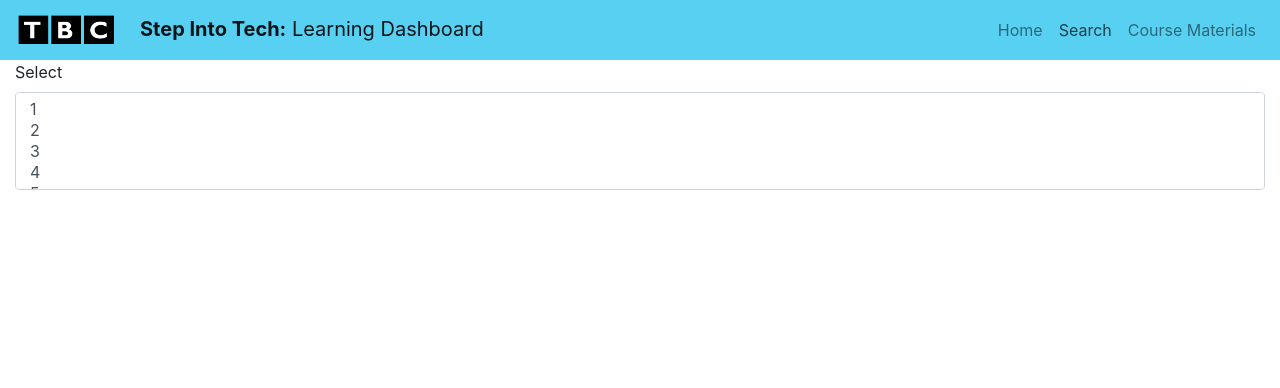
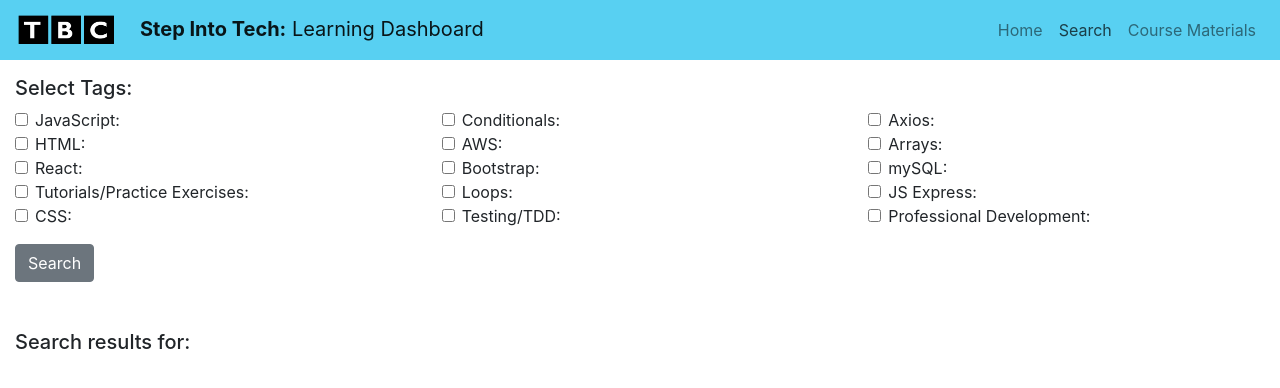
Before and after one commit to learningdashboard/learningdashboard_frontend, a React app: page / in a window 1280 px wide. Both pictures are taken after a click on the link "Search". Shown: the top 388 px of the page. Built offline with nearby package versions, Linux system fonts and the light colour scheme.

Commit message:
search implemented

```diff
--- a/src/App.js
+++ b/src/App.js
@@ -12,6 +12,7 @@ import SearchView from './viewcomponents/SearchView.js'
  * resources: an array of resource objects as dummy data for front end
  * [
  * {
+ * id:<number>
  * title: <string>,
  * description: <string>,
  * url: <string>,
@@ -27,7 +28,7 @@ import SearchView from './viewcomponents/SearchView.js'
  * [<string>, <string>]
  */
 
-const dummyTaskList = [
+const dummyTagList = [
   "JavaScript",
   "Conditionals",
   "Axios",
@@ -45,25 +46,61 @@ const dummyTaskList = [
   "Professional Development"
 ]
 
+const dummyResourceList = [
+  {"id":0,
+   "title":"test1",
+   "description":"test description",
+   "url":"testurl",
+   "userName":"Nicola",
+   "dateAdded": new Date(2019,1,1),
+   "resourceTags":["JavaScript"]},
+   {"id":1,
+   "title":"test2",
+   "description":"test description",
+   "url":"testurl2",
+   "userName":"Nicola",
+   "dateAdded": new Date(2019,1,1),
+   "resourceTags":["JavaScript","Loops"]},
+
+]
+
+let uniqueId=2;
 
 class App extends Component {
   constructor(props){
     super(props)
     this.state = {
       view:"home",
-      resources:[],
-      tags: dummyTaskList
+      resources:dummyResourceList,
+      tags: dummyTagList
     }
     this.changeViewHandler = this.changeViewHandler.bind(this)
     this.addResourceHandler = this.addResourceHandler.bind(this)
+    this.searchResourcesHandler = this.searchResourcesHandler.bind(this)
   }
 
   addResourceHandler(resource){
+    resource.id = uniqueId
+    uniqueId ++
+
     let newResourcesArray = this.state.resources;
     newResourcesArray.push(resource)
     this.setState({resources:newResourcesArray})
     console.log(this.state.resources)
   }
+
+  searchResourcesHandler(taglist){
+
+    return this.state.resources.filter(
+      (resource)=>
+          {for(let i=0; i<taglist.length;i++){
+            if(resource.resourceTags.includes(taglist[i])){
+              return true
+            }
+          }}
+    )
+  }
+
 
   changeViewHandler(view){
     this.setState({view:view})
@@ -78,7 +115,7 @@ class App extends Component {
       case "course":
         return <CourseMaterialsView></CourseMaterialsView>
       case "search":
-        return <SearchView></SearchView>
+        return <SearchView taglist={this.state.tags} searchResourcesHandler={this.searchResourcesHandler}></SearchView>
       default:
         console.log("no matching view...so returned to homeview")
         return <HomeView></HomeView>;
--- /dev/null
+++ b/src/components/Resource.js
@@ -0,0 +1,54 @@
+import React from 'react';
+import { Collapse, Button, CardBody, Card, CardTitle, CardSubtitle, CardHeader,
+          CardText, ListGroup, ListGroupItem, CardLink} from 'reactstrap';
+
+/*Result component should have the following props:
+  clickHandler...the method that gets called when result card is expanded
+  result....this is a JSON resource object
+  collapsed....boolean that tells card whether it is collapsed or not
+*/
+class Resource extends React.Component{
+  constructor(props) {
+    super(props);
+  }
+
+  //function that takes the date string from the server and formats it into the
+  //date style we want
+  dateConverter(date){
+    let options = {year:"2-digit",month:"2-digit", day:"2-digit"}
+    return date.toLocaleString("en-GB", options)
+  }
+
+
+  render() {
+    return (
+      <div>
+          {/*use reactstrap card, cardheader and cardbody components to create a
+          bootstrap card*/}
+          <Card className="mb-2">
+            <CardHeader onClick={this.props.clickHandler}>
+              <p className="pl-0 pr-0 d-inline">{this.props.resource.title}</p>
+              <i className="fas fa-angle-down fa-lg d-inline float-right"></i>
+            </CardHeader>
+            {/*whichever parts you want to collapse put in a reactStrap Collapse component
+             and just specify whethe the isOpen prop is true or fale to control collapse
+              in this case we pass in whether the card should be collapsed as a prop*/}
+            <Collapse isOpen={!this.props.collapsed}>
+              <CardBody>
+                  <CardText className="mb-2">
+                    <span>{this.props.resource["description"]}</span>
+                    <br/>
+                    <span><strong>Added on:</strong>{this.dateConverter(this.props.resource.dateAdded)}</span>
+                    <br/>
+                    <span><strong>Added by:</strong>{this.props.resource.userName}</span>*/}
+                    <CardLink className="d-block" href="#">Link</CardLink>
+                  </CardText>
+              </CardBody>
+            </Collapse>
+          </Card>
+      </div>
+    );
+  }
+}
+
+export default Resource
--- /dev/null
+++ b/src/components/SearchResultsList.js
@@ -0,0 +1,80 @@
+import React from 'react';
+
+import Resource from './Resource'
+
+/*******************************************************************************
+<SearchResultList> -- state to control which SearchResult component is expanded
+              -- props: results that is an array of resource JSON objects from database
+  <SearchResult></SearchResult> -- props: key - to enable REACT to identify each SearchResult component
+                                resource - a JSON object which contains all resource details as
+                                          returned from server
+                                clickHandler - calls toggle(result_id) to change state to
+                                              which SearchResult is expanded
+                                collapsed - property which controls if that SearchResult component is expanded
+
+  <SearchResult></SearchResult>
+  <SearchResult></SearchResult>
+  .........
+</SearchResultList>
+*******************************************************************************/
+
+
+
+//a component that holds all the search information and then passes this as props
+//to a search_result component to be rendered
+class SearchResultList extends React.Component{
+  //constructor for the searchresultslist component so you can set initial state
+  constructor(props) {
+    super(props);
+    //initially none of the search resources are expanded
+    this.state = {
+      openResource: null
+    };
+  }
+
+  //function that stores which SearchResult is open (not collapsed)in the state openResult,
+  //triggered when a SearchResult component is clicked to expand or collapse it. It receives
+  //the id of the clicked Resource component
+  toggle(id){
+    console.log(id)
+    //if clicked SearchResult component is already open then set openResource  to null ..so all
+    //SearchResult components will be collapsed
+    if(this.state.openResource == id){
+      this.setState({openResource: null})
+    } else {
+      //otherwise set the openResource state to the id of the clicked Resource component
+      this.setState({openResource: id})
+    }
+
+  }
+
+  //generate an array of Resource components to be rendered
+  resultListOutput(){
+    let resultListToRender = []
+
+    for(let i=0; i<this.props.resources.length;i++){
+      let resource = this.props.resources[i]
+      let collapsed
+      if(this.state.openResource == resource.id){
+        collapsed = false;
+      } else {
+        collapsed = true;
+      }
+      //set a key for each element of the array...this helps React to identify which
+      //components need to actually rerender when render is called
+      resultListToRender.push(<Resource key={resource.id} resource={resource} clickHandler={this.toggle.bind(this,resource.id)} collapsed={collapsed}></Resource>)
+    }
+
+    return resultListToRender;
+  }
+
+  render(){
+    return(
+          <div className="h-100 pt-2 pl-2 pr-2">
+            {this.resultListOutput()}
+          </div>
+    )
+  }
+
+}
+export default SearchResultList
--- a/src/viewcomponents/AddResourceView.js
+++ b/src/viewcomponents/AddResourceView.js
@@ -59,7 +59,7 @@ export default class AddResourceView extends React.Component {
             url: this.state.url,
             description: this.state.description,
             userName: this.state.userName,
-            selectedTags: this.state.selectedTags
+            resourceTags: this.state.selectedTags
         }
 
         this.props.addResourceHandler(newResource);
--- a/src/viewcomponents/SearchView.js
+++ b/src/viewcomponents/SearchView.js
@@ -1,25 +1,119 @@
 import React from 'react'
 import './SearchView.css'
-import {Form, FormGroup, Label, Input} from 'reactstrap'
+import {Form, FormGroup, Label, Input, Button} from 'reactstrap'
+import SearchResultList from '../components/SearchResultsList'
 
 export default class SearchView extends React.Component{
+    constructor(props){
+        super(props)
+
+        this.state = {
+            checkBoxStatus: this.createCheckBoxStatusObject(),
+            searchTags:[],
+            searchResults:[]
+        }
+
+        this.onSubmit = this.onSubmit.bind(this)
+        this.onChange = this.onChange.bind(this)
+
+        console.log(this.state.checkBoxStatus)
+    }
+
+    createCheckBoxStatusObject(){
+        let checkBoxStatus = {}
+        for(let i=0; i<this.props.taglist.length; i++){
+            checkBoxStatus[this.props.taglist[i]] = false
+        }
+        return checkBoxStatus
+    }
+
+    resetcheckBoxStatus(){
+        let checkBoxStatus = {}
+        for(let i=0; i<this.props.taglist.length; i++){
+            checkBoxStatus[this.props.taglist[i]] = false
+        }
+        this.setState({checkBoxStatus:checkBoxStatus})
+    }
+
+    getSelectedTags(){
+        const selectedTags = []
+        for(let tag in this.state.checkBoxStatus){
+            if(this.state.checkBoxStatus[tag] == true){
+                selectedTags.push(tag)
+            }
+        }
+        return selectedTags
+    }
+
+    generateCheckBoxes(){
+        const taglist = this.props.taglist
+        const arrayOfCheckboxes = taglist.map((tag) =>
+                                                    <div key={tag} className = "col-4">
+                                                    <FormGroup check>
+                                                         <Input id={tag} type="checkbox" onChange={this.onChange} checked={this.state.checkBoxStatus[tag]} />
+                                                         <Label for={tag} check>{tag + ": "}</Label>
+                                                    </FormGroup>
+                                                    </div>
+                                             )
+        return arrayOfCheckboxes
+
+    }
+
+    onChange(event){
+        let newCheckBoxStatus = this.state.checkBoxStatus
+
+        newCheckBoxStatus[event.target.id] = event.target.checked
+
+        this.setState({checkBoxStatus:newCheckBoxStatus})
+
+    }
+
+    onSubmit(event){
+        event.preventDefault()
+        this.setState({searchTags:[]}) //reset list of search tags
+        this.setState({searchTags:this.getSelectedTags()}) //set list of search tags to currently clicked boxes
+        let searchResults = this.props.searchResourcesHandler(this.getSelectedTags()) //search
+        this.setState({searchResults:searchResults}) //update state with new results
+        this.resetcheckBoxStatus() //reset
+    }
+
+
+    generateSearchTagList(){
+        const searchTagList = this.state.searchTags.map((tag)=><span key={tag}>{tag+" "}</span>)
+        return searchTagList
+    }
+
+
+
     render(){
         return(
            <div className="container-fluid">
                 <div className="row">
                     <div className="col-12">
-                        <Form>
-                            <FormGroup>
-                                <Label for="exampleSelect">Select</Label>
-                                <Input type="select" name="select" id="exampleSelect" multiple>
-                                    <option>1</option>
-                                    <option>2</option>
-                                    <option>3</option>
-                                    <option>4</option>
-                                    <option>5</option>
-                                </Input>
-                            </FormGroup>
+                        <h5 className="h5 mt-3">Select Tags:</h5>
+                        <Form onSubmit={this.onSubmit}>
+                            <div className="row">
+                                {this.generateCheckBoxes()}
+                            </div>
+                            <div className="row">
+                                <div className = "col-4">
+                                    <Button type="submit" className="mt-3">Search</Button>
+                                </div>
+                            </div>
                         </Form>
+                    </div>
+                </div>
+
+                <div className="row mt-5">
+                    <div className="col-12">
+                        <h5 className="h5">Search results for:</h5>
+                        <p>{this.generateSearchTagList()}</p>
+                    </div>
+                </div>
+
+                <div className="row mt-2">
+                    <div className="col-12">
+                        <SearchResultList resources={this.state.searchResults}></SearchResultList>
                     </div>
                 </div>
            </div>
```
Also changed, not shown: 1 other file (tests, documents, lock files or other folders).
